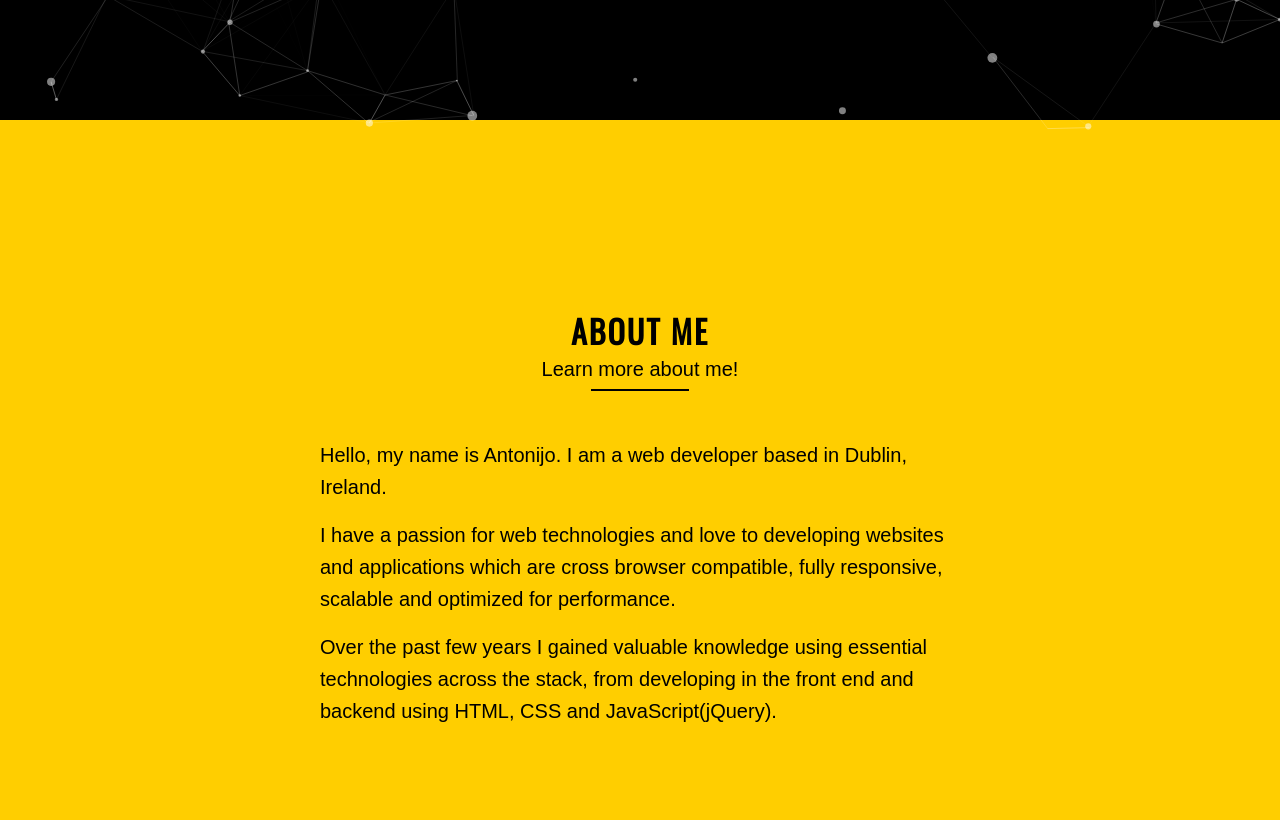
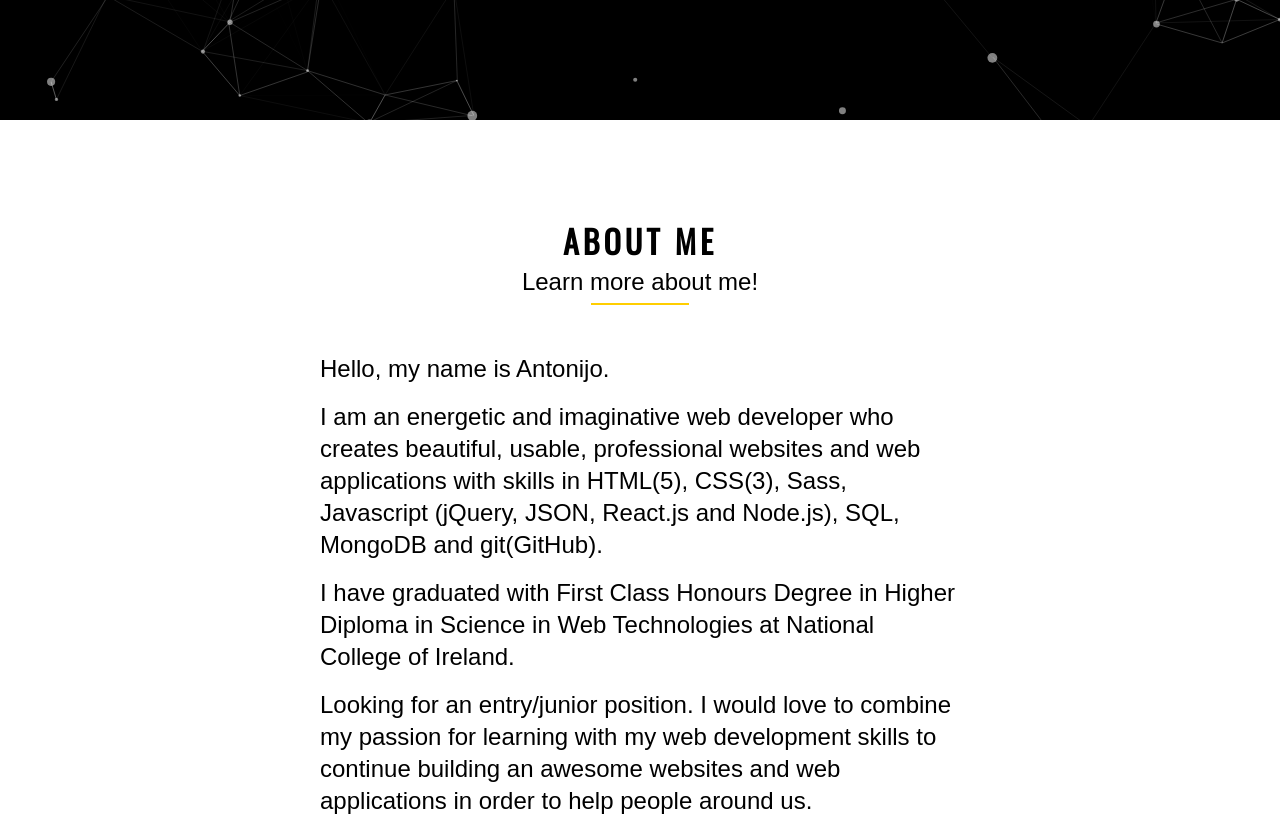
Before and after one commit to Galiant/portfolioV2, a website: page index.html in a window 1280 px wide. Shown: the part 680-1500 px from the top of the page. Drawn offline with nearby package versions, Linux system fonts and the light colour scheme; a web font is replaced by a local one.

Commit message:
Added text and styling for about

```diff
--- a/assets/sass/_about.sass
+++ b/assets/sass/_about.sass
@@ -1,22 +1,8 @@
 #about
-  background-color: $yellow
-
-  h2
-    letter-spacing: 2px
-
-  .section-headline
-    margin-top: .5rem
-
-  hr
-    margin-top: .5rem
-    width: 7.5%
-    border: 1px solid $black
+  background-color: $white
 
   .about-me
     text-align: left
     margin-top: 2rem
     line-height: 2rem
     width: 50%
-
-    p
-      margin-top: 1rem
--- a/assets/sass/_general.sass
+++ b/assets/sass/_general.sass
@@ -30,11 +30,18 @@ section
   width: 100%
   height: 100vh
 
-  h1
-    font-size: 3rem
-
   h2
     font-size: 2rem
+    letter-spacing: 4px
+
+  .section-headline
+    margin-top: .5rem
+
+  hr
+    margin-top: .5rem
+    width: 7.5%
+    border: 1px solid $yellow
 
   p
-    font-size: 1.25rem
+    margin-top: 1rem
+    font-size: 1.5rem
--- a/index.html
+++ b/index.html
@@ -67,10 +67,10 @@
     <p class="section-headline">Learn more about me!</p>
     <hr>
     <div class="about-me">
-      <p>Hello, my name is Antonijo. I am a
-      web developer based in Dublin, Ireland.</p>
-      <p>I have a passion for web technologies and love to developing websites and applications which are cross browser compatible, fully responsive, scalable and optimized for performance.</p>
-      <p>Over the past few years I gained valuable knowledge using essential technologies across the stack, from developing in the front end and backend using HTML, CSS and JavaScript(jQuery).</p>
+      <p>Hello, my name is Antonijo.</p>
+      <p>I am an energetic and imaginative web developer who creates beautiful, usable, professional websites and web applications with skills in HTML(5), CSS(3), Sass, Javascript (jQuery, JSON, React.js and Node.js), SQL, MongoDB and git(GitHub).</p>
+      <p>I have graduated with First Class Honours Degree in Higher Diploma in Science in Web Technologies at National College of Ireland.</p>
+      <p>Looking for an entry/junior position. I would love to combine my passion for learning with my web development skills to continue building an awesome websites and web applications in order to help people around us.</p>
     </div>
   </section>
 
```
Also changed, not shown: assets/css/style.css.
